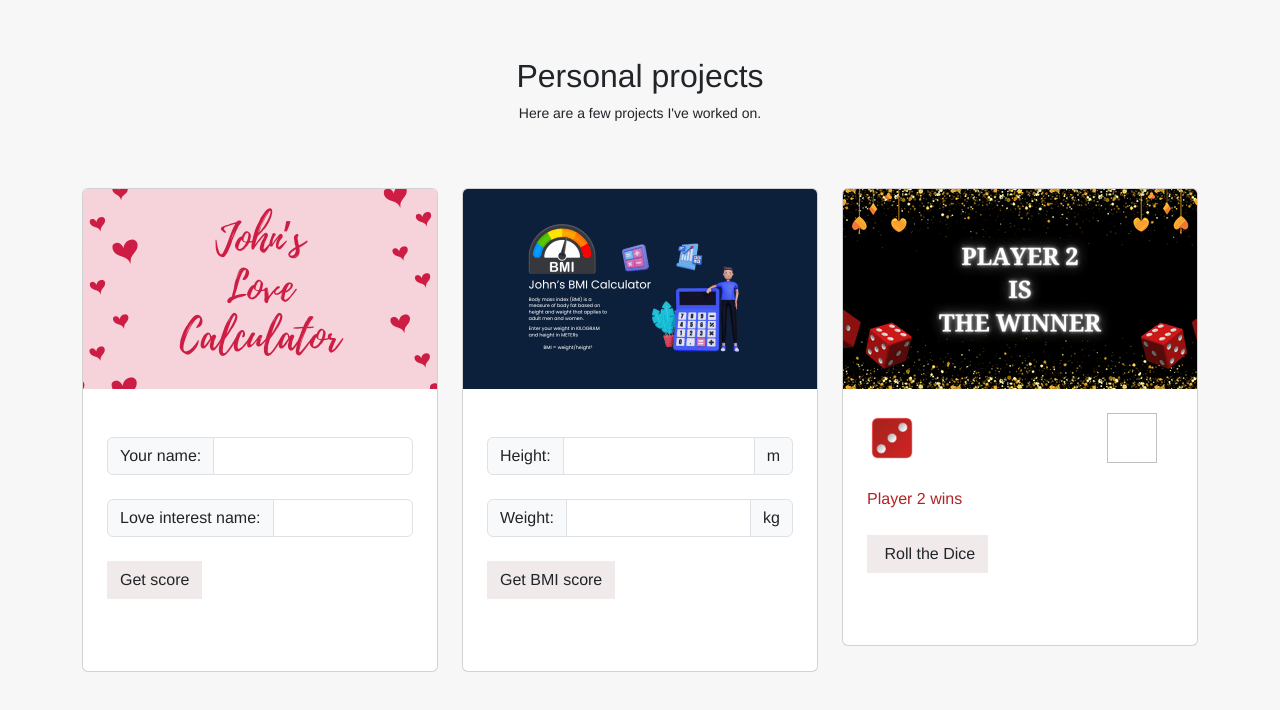
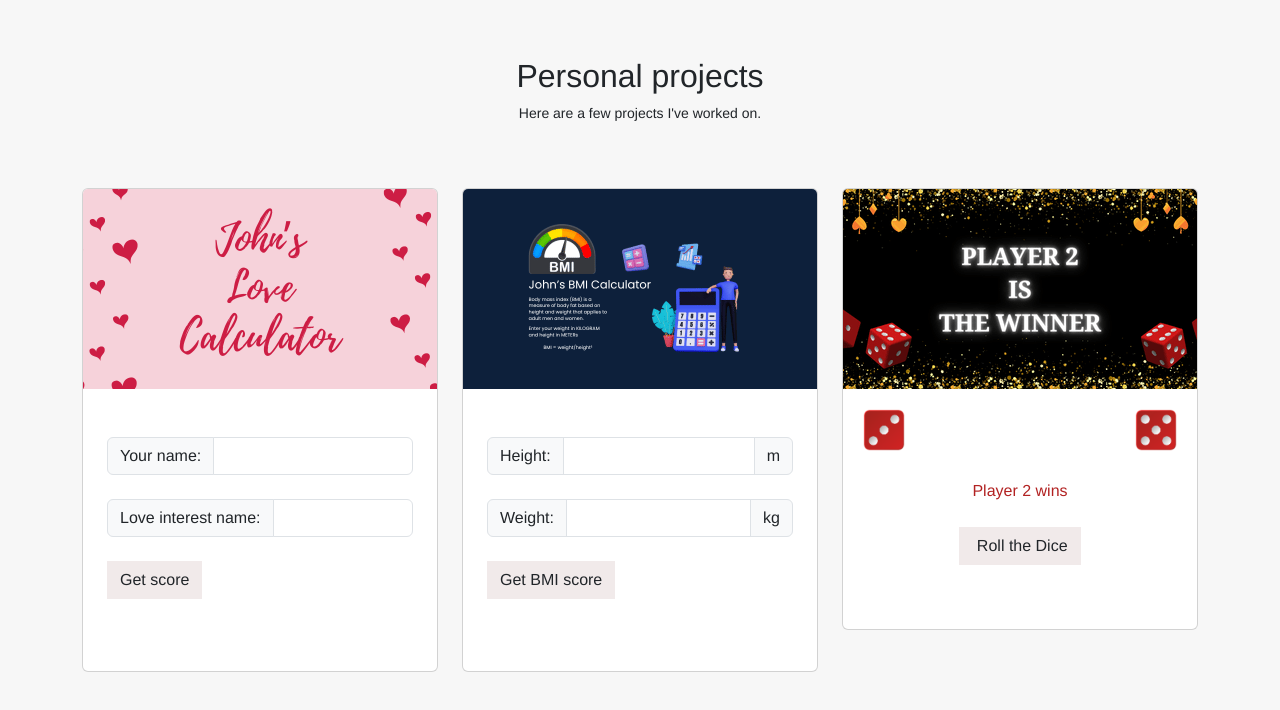
Before and after one commit to JDevThis/portfolio, a plain HTML site: page index.html in a window 1280 px wide. Both pictures are taken after a click on the button "Roll the Dice". Shown: the part 1521-2231 px from the top of the page. Drawn offline with nearby package versions, Linux system fonts and the light colour scheme.

Commit message:
more images, fix dice game code

```diff
--- a/index.html
+++ b/index.html
@@ -242,26 +242,26 @@
                             </div>
                         </div>
                     <!-- End: BMI Calculator -->
-                    <!-- Start: BMI Calculator -->
+                    <!-- Start: Dice Game -->
                     <div id="diceGame" class="col">
                         <div class="card"><img class="card-img-top w-100 d-block card-img-top w-100 fit-cover" style="height: 200px;" src="assets/img/projects/diceGame/diceGame.png" id="winnerAlertImg"  />
-                            <div class="card-body p-4">
+                            <div class="card-body p-3">
                                 <form id="diceGameForm" class="d-block" method="post" action="./index.html#diceGame" name="diceGameForm">
                                     <div class="row">
                                         <div class="col mb-5">
                                             <div class="d-flex justify-content-between mb-4">
-                                                <div><img class="flex-shrink-0 me-3 fit-cover" width="50" height="50" id="player1imageBox" /></div>
-                                                <div><img class="flex-shrink-0 me-3 fit-cover" width="50" height="50" id="player2imageBox" /></div>
+                                                <div><img class="flex-shrink-0 me-3 fit-cover" width="50" height="50" id="player1imageBox" src="assets/img/projects/diceGame/diceroll.png"/></div>
+                                                <div><img class="flex-shrink-0  fit-cover" width="50" height="50" id="player2imageBox" src="assets/img/projects/diceGame/diceroll.png"/></div>
                                             </div>
-                                            <div id="winnerAlert" class="mb-4" style="font-size: 1rem;color: firebrick;"></div>
-                                            <div class="input-group"><button class="btn" style="border-radius: 0px;background: #f1eaea;" onclick="return rollDice();"> Roll the Dice</button></div>
+                                            <div id="winnerAlert" class="mb-4 text-center" style="font-size: 1rem;color: firebrick;"></div>
+                                            <div class="input-group d-flex justify-content-center"><button class="btn" style="border-radius: 0px;background: #f1eaea;" onclick="return rollDice();"> Roll the Dice</button></div>
                                         </div>
                                     </div>
                                 </form>
                             </div>
                         </div>
                     </div>
-                <!-- End: BMI Calculator -->
+                <!-- End: Dice Game -->
                 </div>
             </div>
         </section>
@@ -458,43 +458,68 @@
                 }
                 var p1Result = ranNumP1();
                 var p2Result = ranNumP2();
-
+                //rules for player 1 dice
+                //if dice is 1
                 if (p1Result === 1){
                     document.getElementById("player1imageBox").src = "assets/img/projects/diceGame/diceGame1.png";
                 }
-                if (p1Result === 1){
+                if (p2Result === 1){
                     document.getElementById("player2imageBox").src = "assets/img/projects/diceGame/diceGame1.png";
                 }
+                //if dice is 2
                 if (p1Result === 2){
                     document.getElementById("player1imageBox").src = "assets/img/projects/diceGame/diceGame2.png";
                 }
+                if (p2Result === 2){
+                    document.getElementById("player2imageBox").src = "assets/img/projects/diceGame/diceGame2.png";
+                }
+                //if dice is 3
                 if (p1Result === 3){
                     document.getElementById("player1imageBox").src = "assets/img/projects/diceGame/diceGame3.png";
                 }
+                if (p2Result === 3){
+                    document.getElementById("player2imageBox").src = "assets/img/projects/diceGame/diceGame3.png";
+                }
+                //if dice is 4
                 if (p1Result === 4){
                     document.getElementById("player1imageBox").src = "assets/img/projects/diceGame/diceGame4.png";
                 }
+                if (p2Result === 4){
+                    document.getElementById("player2imageBox").src = "assets/img/projects/diceGame/diceGame4.png";
+                }
+                //if dice is 5
                 if (p1Result === 5){
                     document.getElementById("player1imageBox").src = "assets/img/projects/diceGame/diceGame5.png";
                 }
+                if (p2Result === 5){
+                    document.getElementById("player2imageBox").src = "assets/img/projects/diceGame/diceGame5.png";
+                }
+                //if dice is 6
                 if (p1Result === 6){
                     document.getElementById("player1imageBox").src = "assets/img/projects/diceGame/diceGame6.png";
                 }
+                if (p2Result === 6){
+                    document.getElementById("player2imageBox").src = "assets/img/projects/diceGame/diceGame6.png";
+                }
+                //if p1 and p2 roll the same number
                 if (p1Result === p2Result){
                     document.getElementById("winnerAlert").innerHTML = "It's a tie";
                     document.getElementById("winnerAlertImg").src = "assets/img/projects/diceGame/diceGameTie.png";
                     return false;
                 }
+                //if p1 rolls higher than p2 - p1 wins
                 if (p1Result > p2Result){
                     document.getElementById("winnerAlert").innerHTML = "Player 1 wins";
                     document.getElementById("winnerAlertImg").src = "assets/img/projects/diceGame/diceGame1wins.png";
                     return false;
                 }
+                //if p2 rolls higher than p1 - p2 wins
                 if (p1Result < p2Result){
                     document.getElementById("winnerAlert").innerHTML = "Player 2 wins";
                     document.getElementById("winnerAlertImg").src = "assets/img/projects/diceGame/diceGame2wins.png";
                     return false;
                 }
+
             }
     </script>
 </body>
```
Also changed, not shown: assets/img/projects/diceGame/diceroll.png (added).
